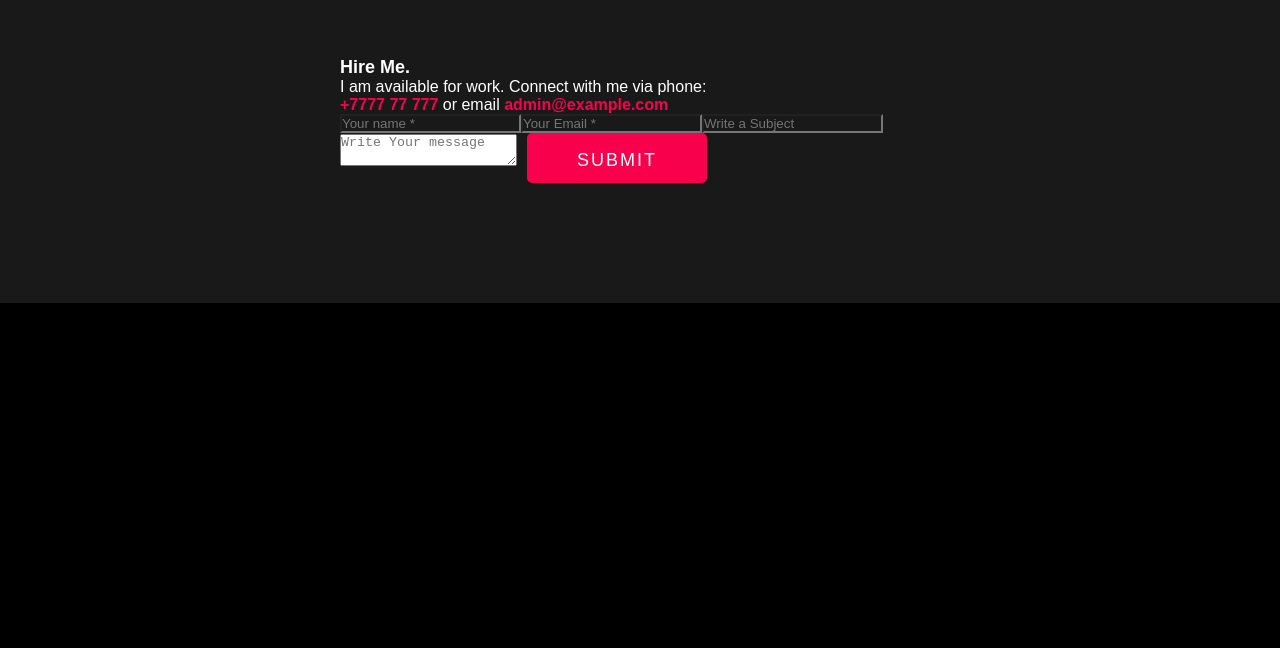
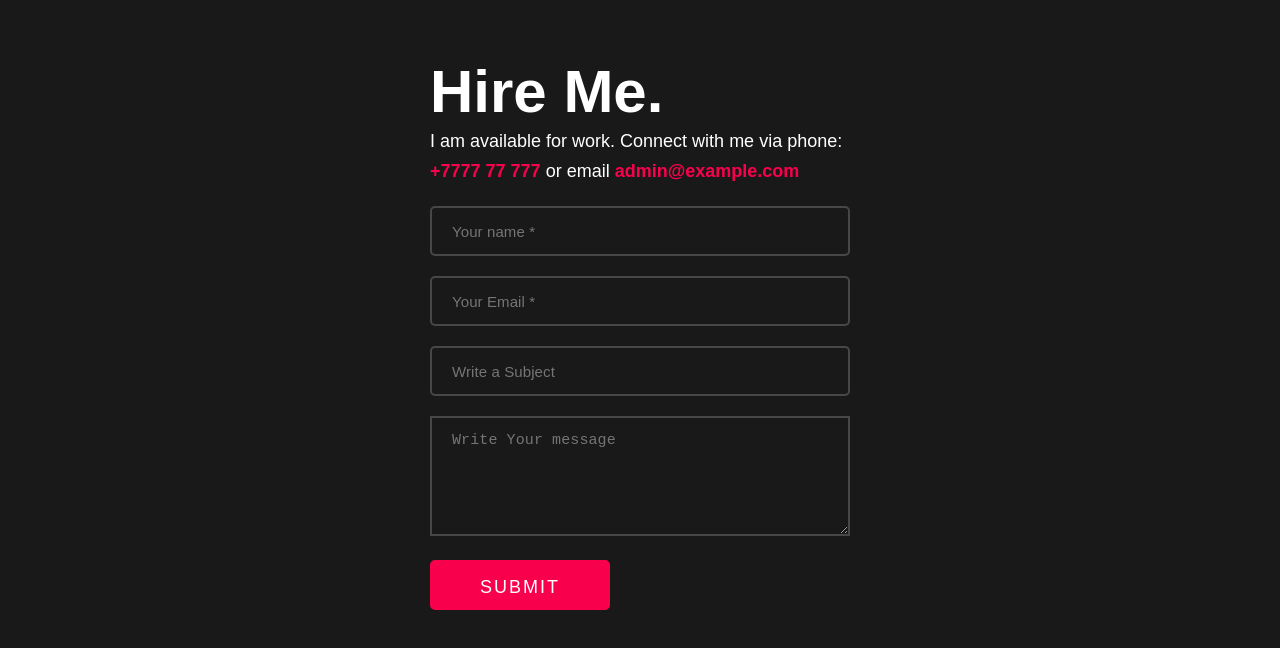
Before and after one commit to dkimd5/react-portfolio, a React (Create React App) app: page / in a window 1280 px wide. Shown: the part 4159-4807 px from the top of the page. Before the commit the page ends 4462 px from the top, so only its background shows below. Built offline with nearby package versions, Linux system fonts and the light colour scheme.

Commit message:
styles added

```diff
--- a/src/Contact/Contact.css
+++ b/src/Contact/Contact.css
@@ -1,3 +1,49 @@
 .contact {
     background-color: #191919;
 }
+
+h1.hire__text {
+    font-size: 60px;
+}
+
+p.hire__text {
+    font-size: 18px;
+    line-height: 30px;
+    color: rgba(29, 29, 36, .75);
+    font-weight: 400;
+}
+
+input.contact{
+    display: block;
+    width: 100%;
+    padding: 0 20px;
+    border: 2px solid rgba(0,0,0,.1);
+    border-radius: 5px;
+    -webkit-transition: all .3s ease;
+    transition: all .3s ease;
+    height: 50px;
+    line-height: 46px;
+    margin: 20px 0px;
+    outline: none;
+    color: #fff;
+    font-size: 15px;
+    letter-spacing: .1px;
+    background: none;
+    border: 2px solid hsla(0,0%,100%,.2);
+}
+
+textarea#message{
+    height: 120px;
+    background: none;
+    padding: 0 20px;
+    width: 100%;
+    line-height: 46px;
+    color: #fff;
+    font-size: 15px;
+    letter-spacing: .1px;
+    border: 2px solid hsla(0,0%,100%,.2);
+}
+
+button.btn.contact.pointer {
+    margin: 20px 0px;
+}
```
